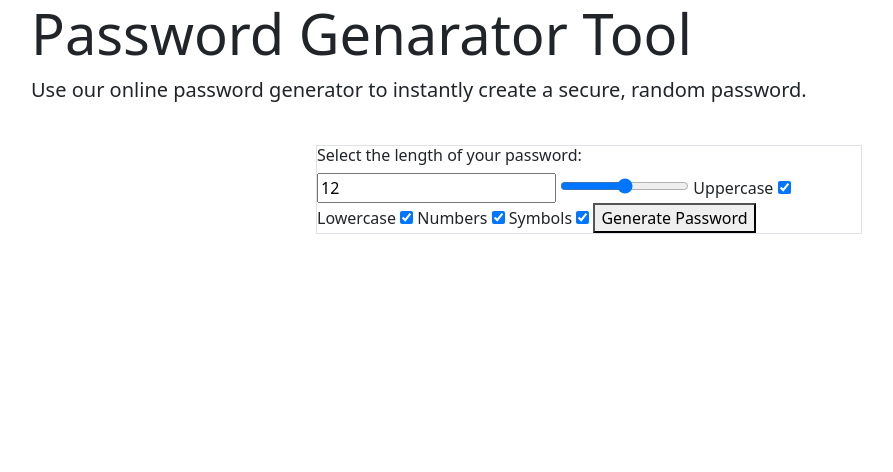
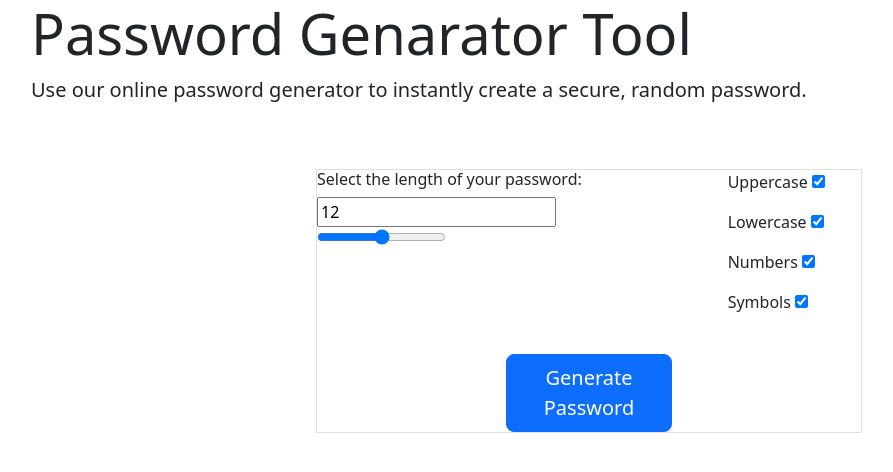
Before and after one commit to villegascmarco/password-generator, a Django app: page / in a window 1280 px wide. Shown: the top 472 px of the page, without its empty margins (51-944 px from the left). Run offline with Django 4.2, Linux system fonts and the light colour scheme.

Commit message:
feat: modify home.html design

```diff
--- a/generator/templates/home.html
+++ b/generator/templates/home.html
@@ -10,13 +10,19 @@
     <p class="lead">Use our online password generator to instantly create a secure, random password.</p>
   </div>
 </div>
+&nbsp;&nbsp;
 <div class="container">
   <div class="row">
     <div class="col-3">
     </div>
     <div class="col-6">
       {% if generated_password%}
-      <input class="form-control form-control-lg" type="text" placeholder=".form-control-lg" value={{generated_password}}>
+      <div class="input-group 2mb-3">
+        <input type="text" id="generated_password" class="form-control" value={{generated_password}} aria-describedby="basic-addon2" readonly>
+        <div class="input-group-append">
+          <button type="button"  class="input-group-text" onclick="copyText()">Copy password</button>
+        </div>
+      </div>
       {% endif %}
     </div>
     <div class="col-3">
@@ -32,28 +38,63 @@
       <form action="" method="POST" class="border">
         <!--- csrf_token->Prevent Cross-site attack adding a token in the request -->
       {% csrf_token %}
+      <div class="row">
+          <div class="col-8">
             <h6 for="length"> Select the length of your password:</h6>
-      <input type="number" id="length" name="length" checked=true value={% if length %} {{length}} {% else %} 12 {% endif %}required></input>
+            <input type="number" id="length" name="length" checked=true
+            value={% if length %} {{length}} {% else %} 12 {% endif %}
+            required></input>
             <input type="range" class="form-control-range" id="formControlRange">
-
+          </div>
+          <div class="col-4">
+            <ul >
+              <li class="list-group-item">
                 <label for="uppercase">Uppercase</label>
                 <input type="checkbox" id="uppercase" name="uppercase" checked=true></input>
-
+              </li>
+            </ul>
+            <ul >
+              <li class="list-group-item">
                 <label for="lowercase">Lowercase</label>
                 <input type="checkbox" id="lowercase" name="lowercase" checked=true></input>
-
+              </li>
+            </ul>
+            <ul >
+              <li class="list-group-item">
                 <label for="numbers">Numbers</label>
                 <input type="checkbox" id="numbers" name="numbers" checked=true></input>
-
+              </ul>
+            </li>
+            <ul >
+              <li class="list-group-item">
                 <label for="symbols">Symbols</label>
                 <input type="checkbox" id="symbols" name="symbols" checked=true></input>
-
-      <button type="submit">Generate Password</button>
+              </li>
+            </ul>
+          </div>
+      </div>
+      &nbsp;&nbsp;
+      <div class="row">
+        <div class="col"></div>
+        <div class="col">
+          <button type="submit" class="btn btn-primary btn-lg btn-block">Generate Password</button>
+        </div>
+        <div class="col"></div>
+      </div>
     </form>
   </div>
-    <div class="col-3">
 </div>
-  </div>
-</div>
+  <script>
+    function copyText() {
+       /* Get the text field */
+        var copyText = document.getElementById('generated_password');
 
+        /* Select the text field */
+        copyText.select();
+        copyText.setSelectionRange(0, 99999); /* For mobile devices */
+
+        /* Copy the text inside the text field */
+        navigator.clipboard.writeText(copyText.value);
+    }
+    </script>
 {% endblock content %}
```
Lines whose indentation alone changed are shown as unchanged.
